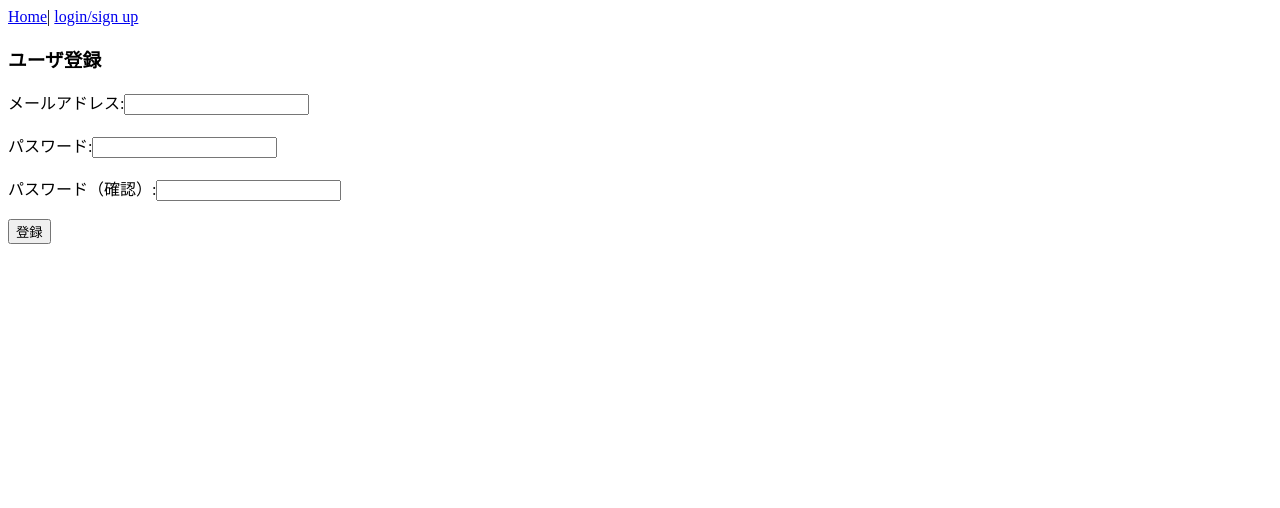
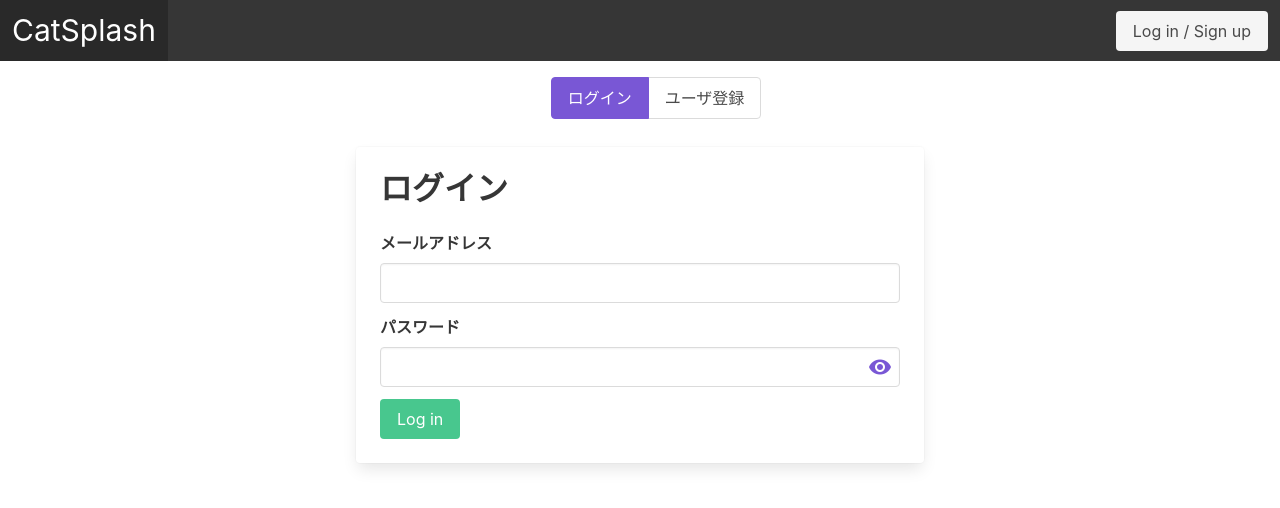
Before and after one commit to shimi-lynx/catsplash, a Vue app in the folder front/: page /auth in a window 1280 px wide. Shown: the top 508 px of the page. Built offline with nearby package versions, Linux system fonts and the light colour scheme; no server answers.

Commit message:
feat: 認証機能の作成
- ユーザ登録、ログインフォームの作成
- ユーザ登録機能の実装
- ログイン機能の実装
- ログアウト機能の実装
- ナビゲーションバーの実装

```diff
--- a/front/package.json
+++ b/front/package.json
@@ -10,7 +10,9 @@
     "lint": "vue-cli-service lint"
   },
   "dependencies": {
+    "@mdi/font": "^5.3.45",
     "axios": "^0.19.2",
+    "buefy": "^0.8.20",
     "core-js": "^3.6.5",
     "vue": "^2.6.11",
     "vue-router": "^3.2.0",
--- a/front/src/App.vue
+++ b/front/src/App.vue
@@ -1,7 +1,18 @@
 <template>
   <div id="app">
-    <router-link to="/">Home</router-link>|
-    <router-link to="/auth">login/sign up</router-link>
+    <header>
+      <Navbar />
+    </header>
     <router-view />
   </div>
 </template>
+
+<script>
+import Navbar from "./components/Navbar.vue";
+
+export default {
+  components: {
+    Navbar
+  }
+};
+</script>
--- /dev/null
+++ b/front/src/components/LoginForm.vue
@@ -0,0 +1,39 @@
+<template>
+  <div class="container is-fluid">
+    <div class="columns is-centered is-marginless">
+      <div class="column is-half">
+        <div class="card">
+          <div class="card-content">
+            <h1 class="title">ログイン</h1>
+            <b-field label="メールアドレス">
+              <b-input type="email" v-model="LoginData.email" />
+            </b-field>
+            <b-field label="パスワード">
+              <b-input type="password" password-reveal v-model="LoginData.password" />
+            </b-field>
+            <b-button type="is-success" @click="login">Log in</b-button>
+          </div>
+        </div>
+      </div>
+    </div>
+  </div>
+</template>
+
+<script>
+export default {
+  data() {
+    return {
+      LoginData: {
+        email: "",
+        password: ""
+      }
+    };
+  },
+  methods: {
+    async login() {
+      await this.$store.dispatch("auth/login", this.LoginData);
+      this.$router.push("/");
+    }
+  }
+};
+</script>
--- /dev/null
+++ b/front/src/components/Navbar.vue
@@ -0,0 +1,42 @@
+<template>
+  <div>
+    <b-navbar type="is-dark">
+      <template slot="brand">
+        <b-navbar-item tag="router-link" :to="{ path: '/' }" style="font-size:30px;">CatSplash</b-navbar-item>
+      </template>
+
+      <template slot="end">
+        <b-navbar-item v-if="isLogin" tag="div">
+          <div style="padding-right: 10px;">{{this.$store.state.auth.user.data.email}}</div>
+          <div class="buttons">
+            <a class="button is-warning" @click="logout">Log out</a>
+          </div>
+        </b-navbar-item>
+        <b-navbar-item v-else tag="div">
+          <div class="buttons">
+            <a class="button is-light" @click="toLoginPage">Log in / Sign up</a>
+          </div>
+        </b-navbar-item>
+      </template>
+    </b-navbar>
+  </div>
+</template>
+
+<script>
+import { mapGetters } from "vuex";
+
+export default {
+  methods: {
+    toLoginPage() {
+      this.$router.push("/auth", () => {});
+    },
+    async logout() {
+      await this.$store.dispatch("auth/logout");
+      this.$router.push("/", () => {});
+    }
+  },
+  computed: {
+    ...mapGetters({ isLogin: "auth/isLogin" })
+  }
+};
+</script>
--- a/front/src/components/RegisterForm.vue
+++ b/front/src/components/RegisterForm.vue
@@ -1,44 +1,46 @@
 <template>
-  <div>
-    <h3>ユーザ登録</h3>
-    <label for="email">メールアドレス:</label>
-    <input id="email" v-model="email" />
-    <br />
-    <br />
-    <label for="password">パスワード:</label>
-    <input id="password" v-model="password" />
-    <br />
-    <br />
-    <label for="password_confirmation">パスワード（確認）:</label>
-    <input id="password_confirmation" v-model="password_confirmation" />
-    <br />
-    <br />
-    <button @click="accountRegister">登録</button>
+  <div class="container is-fluid">
+    <div class="columns is-centered is-marginless">
+      <div class="column is-half">
+        <div class="card">
+          <div class="card-content">
+            <h1 class="title">ユーザ登録</h1>
+            <b-field label="メールアドレス">
+              <b-input type="email" v-model="RegisterData.email" />
+            </b-field>
+            <b-field label="パスワード">
+              <b-input type="password" password-reveal v-model="RegisterData.password" />
+            </b-field>
+            <b-field label="パスワード（確認）">
+              <b-input
+                type="password"
+                password-reveal
+                v-model="RegisterData.password_confirmation"
+              />
+            </b-field>
+            <b-button type="is-success" @click="accountRegister">登録</b-button>
+          </div>
+        </div>
+      </div>
+    </div>
   </div>
 </template>
 
 <script>
-import axios from "axios";
-
 export default {
   data() {
     return {
-      email: "",
-      password: "",
-      password_confirmation: ""
+      RegisterData: {
+        email: "",
+        password: "",
+        password_confirmation: ""
+      }
     };
   },
   methods: {
-    accountRegister() {
-      axios
-        .post("/auth", {
-          email: this.email,
-          password: this.password,
-          password_confirmation: this.password_confirmation
-        })
-        .then(response => {
-          console.log(response.headers);
-        });
+    async accountRegister() {
+      await this.$store.dispatch("auth/accountRegister", this.RegisterData);
+      this.$router.push("/");
     }
   }
 };
--- a/front/src/main.js
+++ b/front/src/main.js
@@ -3,10 +3,15 @@ import App from "./App.vue";
 import router from "./router";
 import store from "./store";
 import axios from "axios";
+import Buefy from "buefy";
+import "buefy/dist/buefy.css";
+import "@mdi/font/css/materialdesignicons.css";
 
 Vue.config.productionTip = false;
 
 axios.defaults.baseURL = process.env.VUE_APP_BASE_URL;
+
+Vue.use(Buefy);
 
 new Vue({
   router,
--- /dev/null
+++ b/front/src/store/auth.js
@@ -0,0 +1,50 @@
+import axios from "axios";
+
+const state = {
+  user: null,
+  header: null
+};
+
+const getters = {
+  isLogin: state => !!state.user
+};
+
+const mutations = {
+  setUser(state, user) {
+    state.user = user;
+  },
+  setHeader(state, header) {
+    state.header = header;
+  }
+};
+
+const actions = {
+  async accountRegister(context, data) {
+    const apiResponse = await axios.post("/auth", data);
+    console.log(apiResponse.headers["access-token"]);
+    context.commit("setUser", apiResponse.data);
+    context.commit("setHeader", apiResponse.headers);
+  },
+  async login(context, data) {
+    const apiResponse = await axios.post("/auth/sign_in", data);
+    context.commit("setUser", apiResponse.data);
+    context.commit("setHeader", apiResponse.headers);
+    console.log(apiResponse);
+  },
+  async logout(context) {
+    const apiResponse = await axios.delete("/auth/sign_out", {
+      headers: state.header
+    });
+    context.commit("setHeader", null);
+    context.commit("setUser", null);
+    console.log(apiResponse);
+  }
+};
+
+export default {
+  namespaced: true,
+  state,
+  getters,
+  mutations,
+  actions
+};
--- a/front/src/store/index.js
+++ b/front/src/store/index.js
@@ -1,11 +1,12 @@
 import Vue from "vue";
 import Vuex from "vuex";
+
+import auth from "./auth.js";
 
 Vue.use(Vuex);
 
 export default new Vuex.Store({
-  state: {},
-  mutations: {},
-  actions: {},
-  modules: {}
+  modules: {
+    auth
+  }
 });
--- a/front/src/views/Auth.vue
+++ b/front/src/views/Auth.vue
@@ -1,15 +1,25 @@
 <template>
-  <div>
-    <RegisterForm></RegisterForm>
+  <div class="content">
+    <b-tabs v-model="activeTab" position="is-centered" type="is-toggle">
+      <b-tab-item label="ログイン">
+        <LoginForm></LoginForm>
+      </b-tab-item>
+
+      <b-tab-item label="ユーザ登録">
+        <RegisterForm></RegisterForm>
+      </b-tab-item>
+    </b-tabs>
   </div>
 </template>
 
 <script>
 import RegisterForm from "../components/RegisterForm.vue";
+import LoginForm from "../components/LoginForm.vue";
 
 export default {
   components: {
-    RegisterForm
+    RegisterForm,
+    LoginForm
   }
 };
 </script>
```
Also changed, not shown: 2 other files (tests, documents, lock files or other folders).
